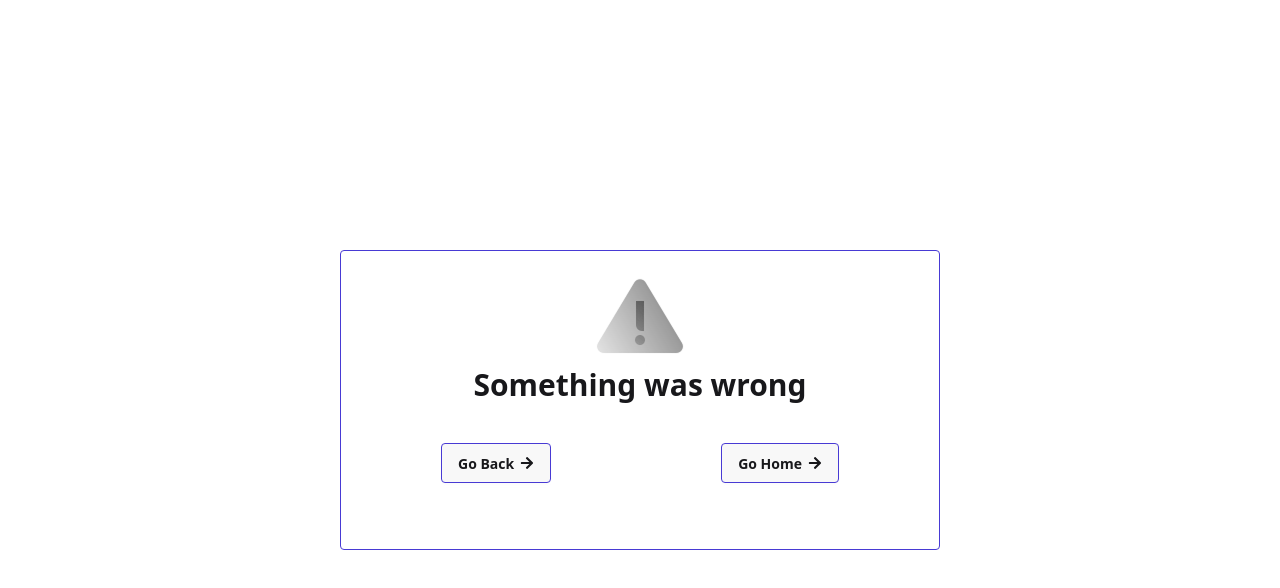
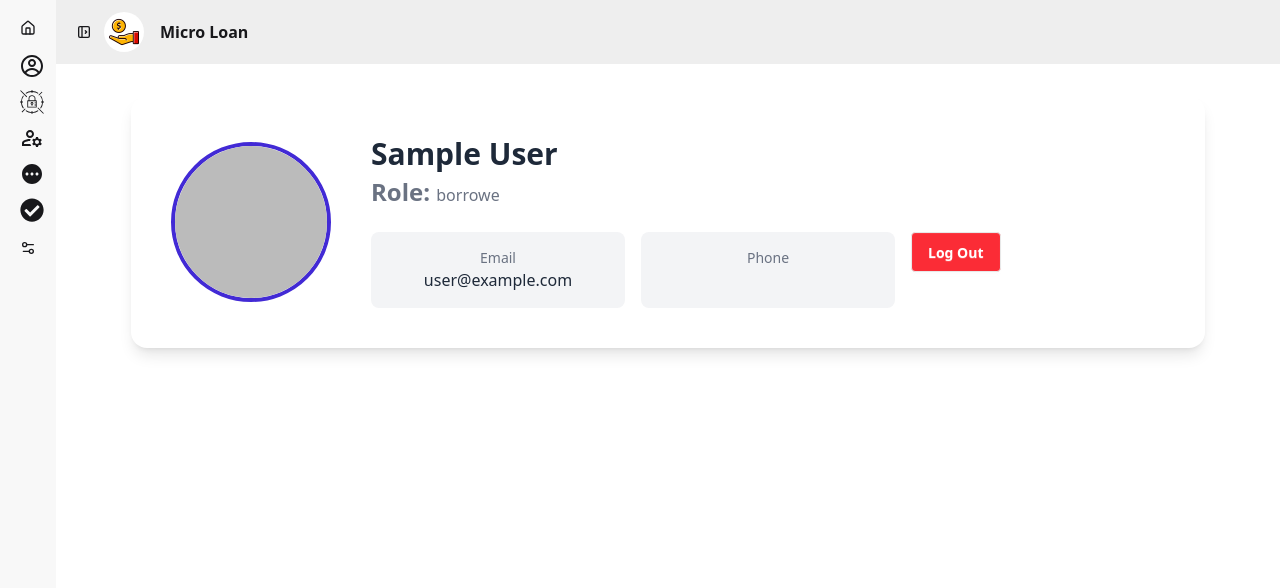
Before and after one commit to Helal-Khan1/micro-loan-managment-systems, a React (Vite) app: page /deshbord/Profile in a window 1280 px wide. Shown: the top 588 px of the page. Built offline with nearby package versions, Linux system fonts and the light colour scheme; no server answers; sample sign-in values are in the browser's storage.

Commit message:
create manager Profile and user Profile

```diff
--- a/src/layouts/DeshbordLayouts.jsx
+++ b/src/layouts/DeshbordLayouts.jsx
@@ -2,6 +2,7 @@ import React from "react";
 import { FaCheckCircle, FaUserCog } from "react-icons/fa";
 import { Link, Outlet } from "react-router";
 import { GiReceiveMoney } from "react-icons/gi";
+import { CgProfile } from "react-icons/cg";
 import {
   MdOutlineManageAccounts,
   MdPending,
@@ -130,6 +131,19 @@ const DeshbordLayouts = () => {
               </>
             )}
             <li>
+              <Link to="/deshbord/profile">
+                <button
+                  className="is-drawer-close:tooltip is-drawer-close:tooltip-right"
+                  data-tip="Add Loan"
+                >
+                  {/* Icon */}
+                  <CgProfile className="text-2xl font-bold" />
+
+                  <span className="is-drawer-close:hidden">Profile</span>
+                </button>
+              </Link>
+            </li>
+            <li>
               <Link to="/deshbord/add_loan_aplications">
                 <button
                   className="is-drawer-close:tooltip is-drawer-close:tooltip-right"
--- a/src/pages/Deshbord/Manager/ApprivedAllLoan.jsx
+++ b/src/pages/Deshbord/Manager/ApprivedAllLoan.jsx
@@ -38,7 +38,11 @@ const ApprivedAllLoan = () => {
                 <td>{loan.FastName}</td>
                 <td>{loan.UserEmail}</td>
                 <td>{loan.LoneAmount}</td>
-                <td>{new Date(loan.FromSubmitDate).toLocaleDateString()}</td>
+                <td>
+                  {new Date(loan.approvedDate).toLocaleDateString()}
+                  <br />
+                  {new Date(loan.approvedDate).toLocaleTimeString()}
+                </td>
                 <td className=" space-x-3.5 space-y-2.5 items-center">
                   <button className="btn  px-2 py-1 rounded text-white bg-green-500">
                     Approved
--- /dev/null
+++ b/src/pages/Deshbord/Manager/ManagerProfile.jsx
@@ -0,0 +1,104 @@
+import React from "react";
+import useAuth from "../../../hooks/useAuth";
+import useRole from "../../../hooks/useRole";
+
+const ManagerProfile = () => {
+  // Dummy data, replace with real API data
+  const { user, logOutUser } = useAuth();
+  const { role } = useRole();
+
+  const logOutHandalar = () => {
+    logOutUser();
+  };
+  return (
+    <div className="max-w-6xl mx-auto p-6">
+      {/* Card */}
+      <div className="bg-white shadow-lg rounded-2xl overflow-hidden">
+        <div className="flex flex-col md:flex-row items-center p-6 md:p-10">
+          {/* Avatar */}
+          <img
+            src={user?.photoURL}
+            alt={user.displayName}
+            className="w-32 h-32 md:w-40 md:h-40 rounded-full border-4 border-primary object-cover"
+          />
+
+          {/* Info */}
+          <div className="mt-6 md:mt-0 md:ml-10 flex-1">
+            <h2 className="text-3xl font-bold text-gray-800">
+              {user.displayName}
+            </h2>
+            <p className="text-gray-500 mt-1">
+              <span className="font-bold text-2xl"> Role: </span> {role}
+              {user.department}
+            </p>
+            <p className="text-gray-500 mt-1">{user.location}</p>
+
+            <p className="mt-4 text-gray-700">{user.bio}</p>
+
+            {/* Contact */}
+            <div className="mt-6 grid grid-cols-1 sm:grid-cols-2 md:grid-cols-3 gap-4">
+              <div className="bg-gray-100 p-4 rounded-lg text-center">
+                <h3 className="text-sm text-gray-500">Email</h3>
+                <p className="font-medium text-gray-800">{user.email}</p>
+              </div>
+              <div className="bg-gray-100 p-4 rounded-lg text-center">
+                <h3 className="text-sm text-gray-500">Phone</h3>
+                <p className="font-medium text-gray-800">{user.phone}</p>
+              </div>
+              <div>
+                <button
+                  onClick={logOutHandalar}
+                  className="btn bg-red-500 text-white"
+                >
+                  Log Out
+                </button>
+              </div>
+            </div>
+          </div>
+        </div>
+
+        {/* Optional: Nine-grid stats section */}
+        {/* <div className="grid grid-cols-1 sm:grid-cols-3 md:grid-cols-3 gap-4 bg-gray-50 p-6">
+          <div className="p-4 bg-white rounded-lg shadow text-center">
+            <p className="text-gray-500">Projects</p>
+            <p className="font-bold text-2xl text-primary">24</p>
+          </div>
+          <div className="p-4 bg-white rounded-lg shadow text-center">
+            <p className="text-gray-500">Teams</p>
+            <p className="font-bold text-2xl text-primary">6</p>
+          </div>
+          <div className="p-4 bg-white rounded-lg shadow text-center">
+            <p className="text-gray-500">Clients</p>
+            <p className="font-bold text-2xl text-primary">12</p>
+          </div>
+          <div className="p-4 bg-white rounded-lg shadow text-center">
+            <p className="text-gray-500">Tasks</p>
+            <p className="font-bold text-2xl text-primary">128</p>
+          </div>
+          <div className="p-4 bg-white rounded-lg shadow text-center">
+            <p className="text-gray-500">Reports</p>
+            <p className="font-bold text-2xl text-primary">8</p>
+          </div>
+          <div className="p-4 bg-white rounded-lg shadow text-center">
+            <p className="text-gray-500">Meetings</p>
+            <p className="font-bold text-2xl text-primary">20</p>
+          </div>
+          <div className="p-4 bg-white rounded-lg shadow text-center">
+            <p className="text-gray-500">Awards</p>
+            <p className="font-bold text-2xl text-primary">5</p>
+          </div>
+          <div className="p-4 bg-white rounded-lg shadow text-center">
+            <p className="text-gray-500">Trainings</p>
+            <p className="font-bold text-2xl text-primary">10</p>
+          </div>
+          <div className="p-4 bg-white rounded-lg shadow text-center">
+            <p className="text-gray-500">Certificates</p>
+            <p className="font-bold text-2xl text-primary">7</p>
+          </div>
+        </div> */}
+      </div>
+    </div>
+  );
+};
+
+export default ManagerProfile;
--- a/src/routes/Routes.jsx
+++ b/src/routes/Routes.jsx
@@ -21,6 +21,7 @@ import AddLoan from "../pages/Deshbord/Manager/AddLoan";
 import ManagLoan from "../pages/Deshbord/Manager/ManagLoan";
 import PandingLoanAplication from "../pages/Deshbord/Manager/PandingLoanAplication";
 import ApprivedAllLoan from "../pages/Deshbord/Manager/ApprivedAllLoan";
+import ManagerProfile from "../pages/Deshbord/Manager/ManagerProfile";
 
 export const router = createBrowserRouter([
   {
@@ -142,6 +143,10 @@ export const router = createBrowserRouter([
         path: "apprived_loan",
         element: <ApprivedAllLoan></ApprivedAllLoan>,
       },
+      {
+        path: "Profile",
+        element: <ManagerProfile />,
+      },
     ],
   },
 ]);
```
